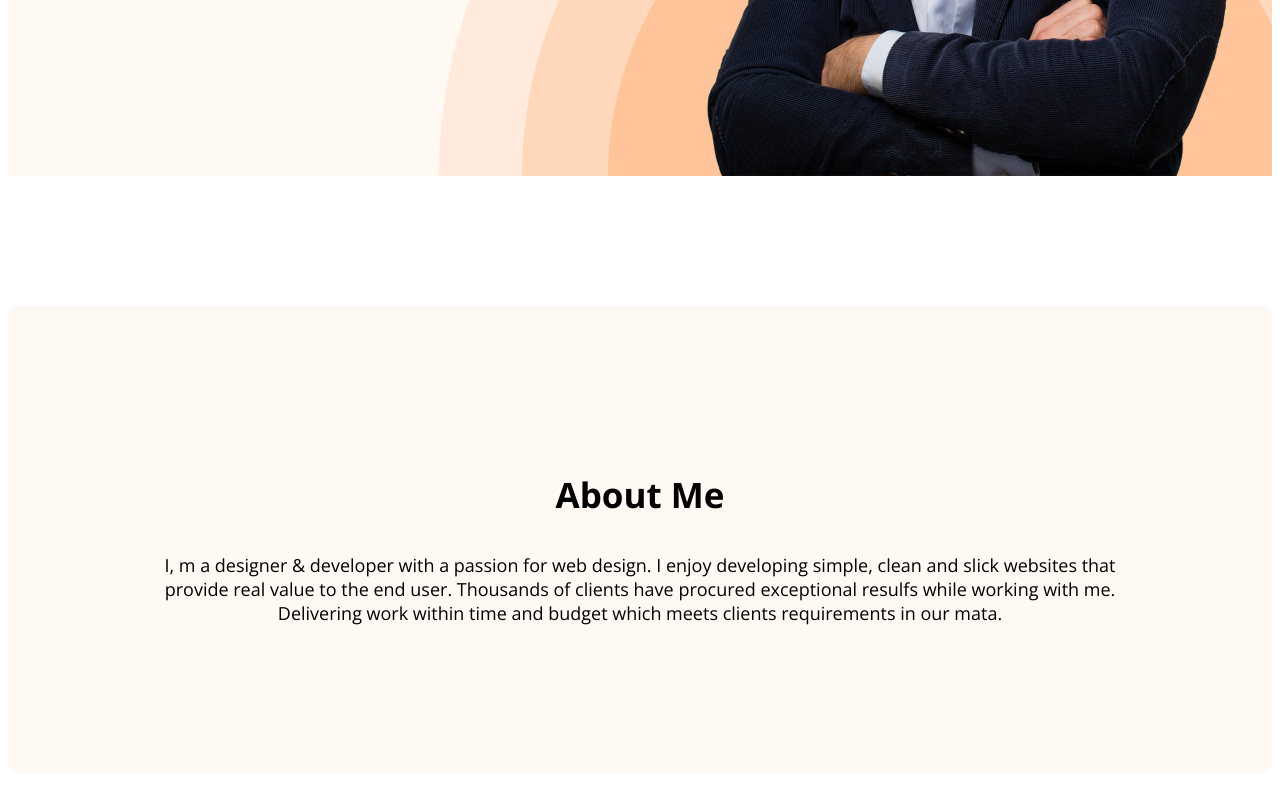
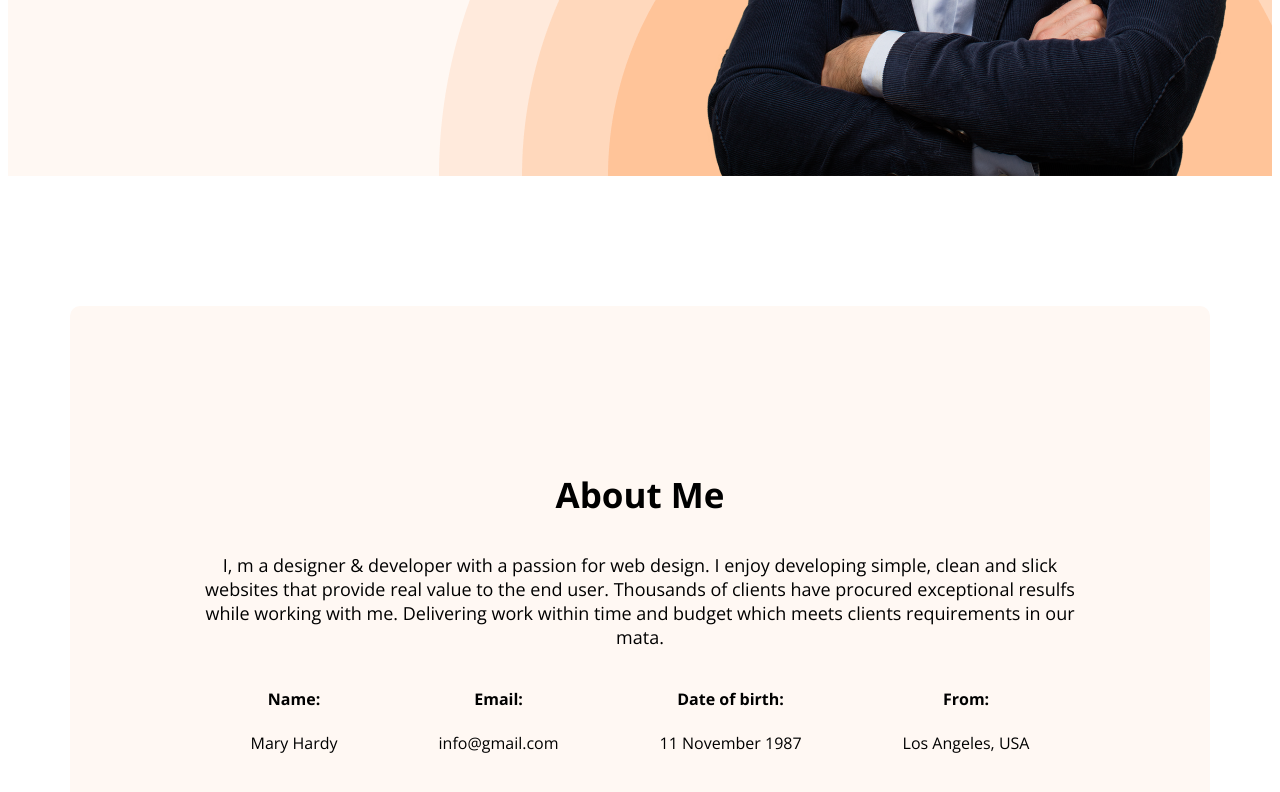
Before and after one commit to rafiul1000/developer-portfolio, a plain HTML site: page index.html in a window 1280 px wide. Shown: the part 689-1481 px from the top of the page. Drawn offline with nearby package versions, Linux system fonts and the light colour scheme.

Commit message:
added about information

```diff
--- a/index.html
+++ b/index.html
@@ -38,6 +38,25 @@
             <p class="section-description">
                 I, m a designer & developer with a passion for web design. I enjoy developing simple, clean and slick websites that provide real value to the end user. Thousands of clients have procured exceptional resulfs while working with me. Delivering work within time and budget which meets clients requirements in our mata.
             </p>
+            <div class="about-info-container">
+                <!-- .about-info*4>h4.info-title+p.info-discription -->
+                <div class="about-info">
+                    <h4 class="info-title">Name:</h4>
+                    <p class="info-description">Mary Hardy</p>
+                </div>
+                <div class="about-info">
+                    <h4 class="info-title">Email:</h4>
+                    <p class="info-description">info@gmail.com</p>
+                </div>
+                <div class="about-info">
+                    <h4 class="info-title">Date of birth:</h4>
+                    <p class="info-description">11 November 1987</p>
+                </div>
+                <div class="about-info">
+                    <h4 class="info-title">From:</h4>
+                    <p class="info-description">Los Angeles, USA</p>
+                </div>
+            </div>
         </section>
     </main>
     <footer>
--- a/styles/portfolio.css
+++ b/styles/portfolio.css
@@ -86,7 +86,10 @@ nav a{
     margin-bottom: 20px;
 }
 /* main section styles */
-
+    main{
+        max-width: 1140px;
+        margin: 0 auto;
+    }
 
 /* about section styles */
 
@@ -96,3 +99,10 @@ nav a{
     background: #FFF8F3;
     margin: 130px 0;
 }
+.about-info-container{
+    display: flex;
+    justify-content: space-around;
+}
+.about-info{
+    text-align: center;
+}
```
